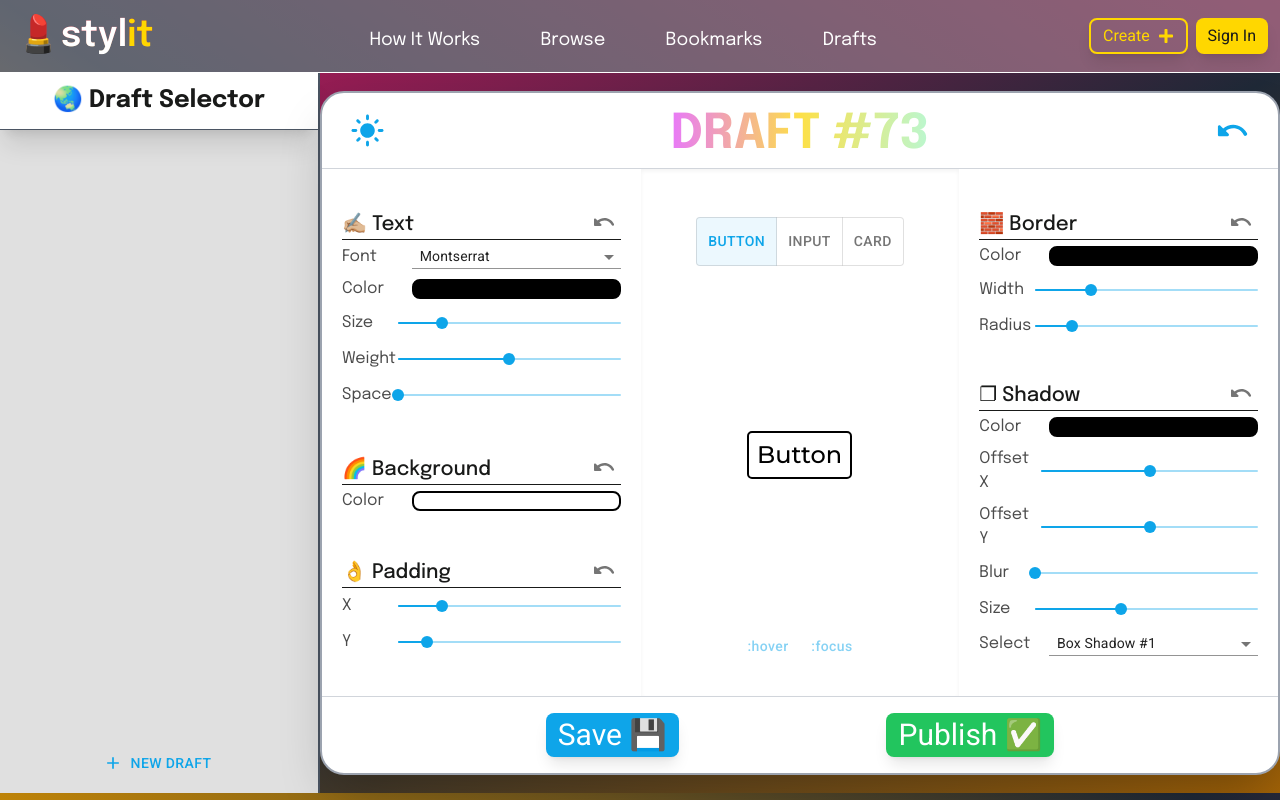
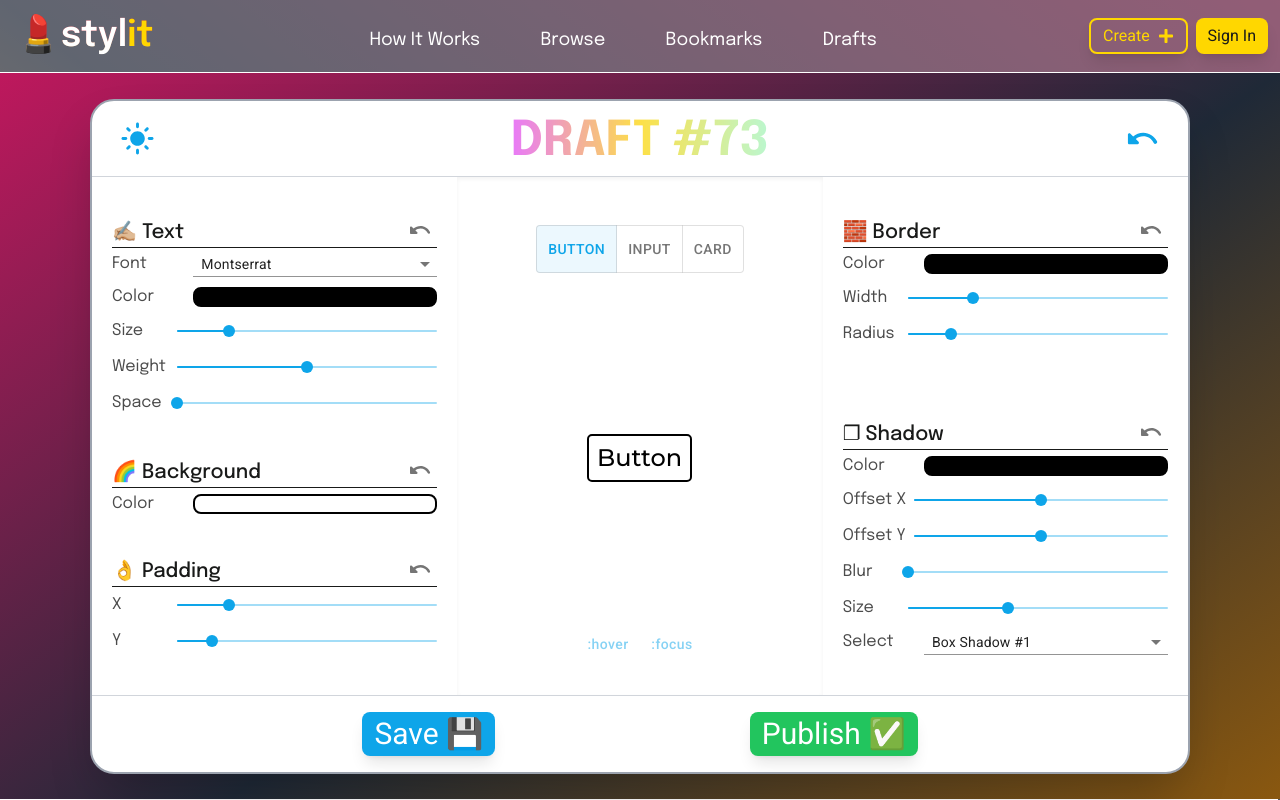
Before and after one commit to BlakeEriks/stylit, a Next.js app: page /drafts in a window 1280 px wide. Shown: the top 800 px of the page. Built offline with nearby package versions, Linux system fonts and the light colour scheme.

Commit message:
add query params for setting filters / sort

```diff
--- a/components/Explorer.tsx
+++ b/components/Explorer.tsx
@@ -2,24 +2,24 @@
 import { Interpolation, Theme } from "@emotion/react";
 import { Bookmark, BookmarkBorderOutlined, ContentCopy } from "@mui/icons-material";
 import { Button } from "@mui/material";
+import { useRouter } from "next/router";
 import { useEffect, useState } from "react";
 import { FaHeart } from "react-icons/fa";
 import { FiHeart } from "react-icons/fi";
 import { useBookmarks } from "utils/bookmarks";
 import { ComponentType, PublishedComponent } from "utils/types";
-import { useUserState } from "utils/user";
 import ExploreHeader from "./ExploreHeader";
 var _ = require('lodash');
 
 const Explorer = () => {
 
+  const router = useRouter()
   const [components, setComponents] = useState<PublishedComponent[]>([])
-  const [componentType, setComponentType] = useState<ComponentType>(ComponentType.Button)
-  const [sort, setSort] = useState<string>("Popular")
+  const [componentType, setComponentType] = useState<ComponentType>(Number(router.query.type) as ComponentType || ComponentType.Button)
+  const [sort, setSort] = useState<string>(router.query.sort as string || "Popular")
   const [loading, setLoading] = useState(false)
   const [likedComponents, setLikedComponentes] = useState<string[]>([])
   const {bookmarks, setBookmarks} = useBookmarks()
-  const {user} = useUserState()
 
   const sortComponents = (components: PublishedComponent[]) => {
     if (sort === "Popular") {
@@ -32,6 +32,11 @@ const Explorer = () => {
       components.sort( (a,b) => new Date(a.createdAt!).getTime() -  new Date(b.createdAt!).getTime())
     }
   }
+
+  useEffect(() => {
+    setSort(router.query.sort as string || "Popular")
+    setComponentType(Number(router.query.type) as ComponentType || ComponentType.Button)
+  }, [router.query])
 
   useEffect( () => {
     const fetchComponents = async () => {
@@ -89,7 +94,7 @@ const Explorer = () => {
       setBookmarks([...bookmarks, componentId])
     }
   }
-  console.log(bookmarks)
+
   return (
     <div className="flex items-center flex-col p-8 w-full bg-offWhite overflow-auto dark:bg-grey-800">
       <ExploreHeader
--- a/pages/drafts/index.tsx
+++ b/pages/drafts/index.tsx
@@ -126,7 +126,7 @@ const Index = () => {
         onYes: async () => {
           setModalState({open: true, type: "loading"})
           const component = await publishDraft()
-          router.push("/component")
+          router.push(`/component?sort=Newest&type=${component.type}`)
           deleteDraft(component.name)
           setModalState({open: false})
           toast.success("Published " + component.name)
@@ -137,18 +137,18 @@ const Index = () => {
   }
 
   return (
-    <div className="flex flex-row w-full bg-gradient-to-br from-pink-700 via-grey-800 to-yellow-700 dark:from-pink-300 dark:via-grey-400 dark:to-yellow-300">
-      <div className="flex flex-col items-center w-1/4 max-w-xs text-2xl border-r-2 border-grey-600 dark:border-white bg-offWhite h-[90vh] animate__animated animate__fadeInLeft dark:bg-grey-800 transition-all duration-200">
+    <div className="flex flex-col-reverse xl:flex-row w-full bg-gradient-to-br from-pink-700 via-grey-800 to-yellow-700 dark:from-pink-300 dark:via-grey-400 dark:to-yellow-300">
+      <div className="flex flex-col items-center w-full xl:w-1/4 xl:max-w-xs text-2xl border-r-2 border-grey-600 dark:border-white bg-offWhite  xl:h-[90vh] animate__animated animate__fadeInLeft dark:bg-grey-800 transition-all duration-200">
         <div className="py-3 w-full text-center text-black bg-white font-bold border-b border-grey-600 shadow-xl dark:text-white dark:bg-grey-600 dark:border-white transition-all duration-200">
           🌏 Draft Selector
         </div>
         {/* MAPPING OVER THE COMPONENTS */}
-        <div className="flex flex-col items-center justify-start w-full flex-grow p-5 overflow-auto h-[80vh]">
+        <div className="flex xl:flex-col items-center justify-start w-full flex-grow p-5 overflow-auto xl:h-[80vh]">
           {drafts.map( (draft, index) => (
             <div
               key={index}
               className={`${selectedDraft === index ? "border-2 border-sky-500 scale-105" : "opacity-70"}
-              hover:shadow-sky-500 component-card my-3 cursor-pointer group w-full shrink-0`}
+              hover:shadow-sky-500 component-card xl:my-3 xl:mx-0 cursor-pointer group xl:w-full shrink-0 mx-3`}
               onClick={() => setSelectedDraft(index)}
             >
               <div className="flex items-center justify-between text-lg text-center text-grey-600 dark:text-white font-bold shadow-sm w-full">
@@ -203,7 +203,7 @@ const Index = () => {
           </IconButton> */}
         </div>
       </div>
-      <div className="flex items-center justify-center flex-col flex-grow">
+      <div className="flex items-center justify-center flex-col flex-grow p-[2vw]">
         <Editor draft={getSelectedDraft()!} handleSave={saveDraft} handlePublish={onPublish}/>
       </div>
 
```
